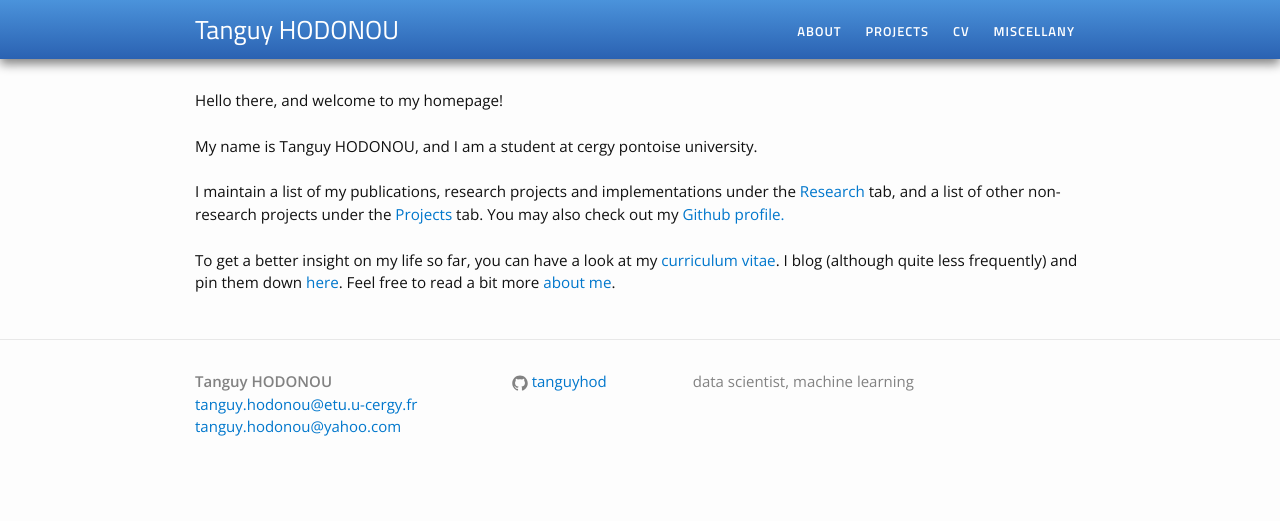
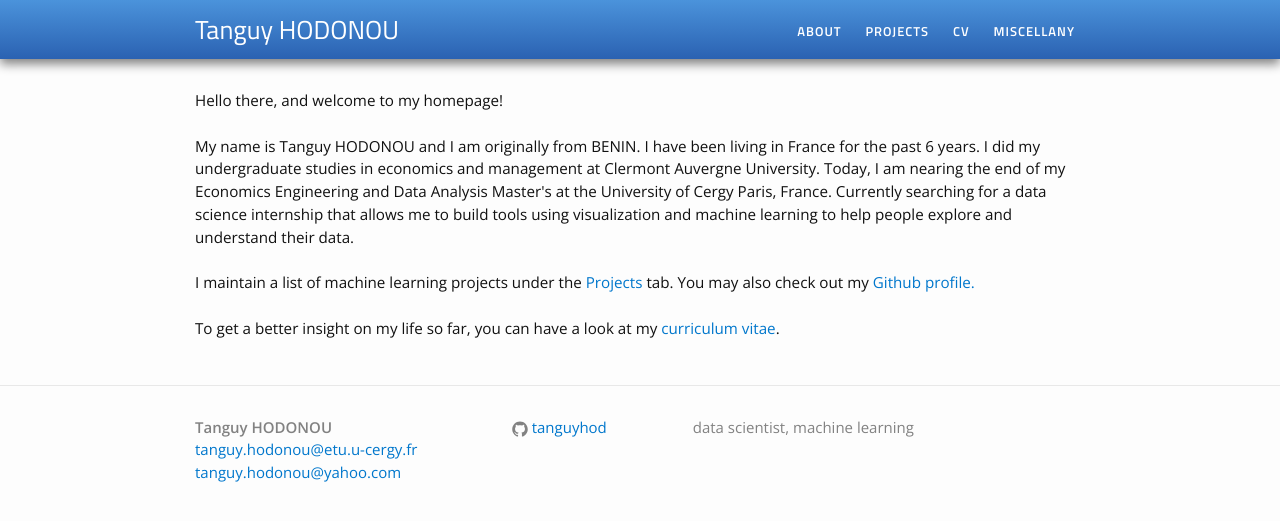
Before and after one commit to TanguyHOD/tanguyhod.github.io, a Jekyll site: the page built from index.html, in a window 1280 px wide. Shown: the top 521 px of the page. Built offline with Jekyll 4.4.1, drawn with Linux system fonts in a browser that asks for light colours.

Commit message:
my website

```diff
--- a/index.html
+++ b/index.html
@@ -4,10 +4,12 @@ layout: default
 
 <div class="home">
 
-<p>Hello there, and welcome to my homepage!<br><br>My name is Tanguy HODONOU, and I am a student at cergy pontoise university.<br><br>
+<p>Hello there, and welcome to my homepage!<br><br>My name is Tanguy HODONOU and I am originally from BENIN. I have been living in France for the past 6 years. I did my undergraduate studies in economics and management at Clermont Auvergne University. Today, I am nearing the end of my Economics Engineering and Data Analysis Master's at the University of Cergy Paris, France. Currently searching for a data science internship that allows me to build tools using visualization and machine learning to help people explore and understand their data.
+<br><br>
 
-I maintain a list of my publications, research projects and implementations under the <a href="/research/">Research</a> tab, and a list of other non-research projects under the <a href="/projects">Projects</a> tab. You may also check out my <a href="">Github profile.</a><br><br>
+I maintain a list of machine learning projects under the <a href="/projects">Projects</a> tab. You may also check out my <a href="">Github profile.</a><br><br>
 
-To get a better insight on my life so far, you can have a look at my <a href="/cv">curriculum vitae</a>. I blog (although quite less frequently) and pin them down <a href="/blog">here</a>. Feel free to read a bit more <a href="/about">about me</a>.</p>
+To get a better insight on my life so far, you can have a look at my <a href="/cv">curriculum vitae</a>.</p>
+
 
 </div>
```
